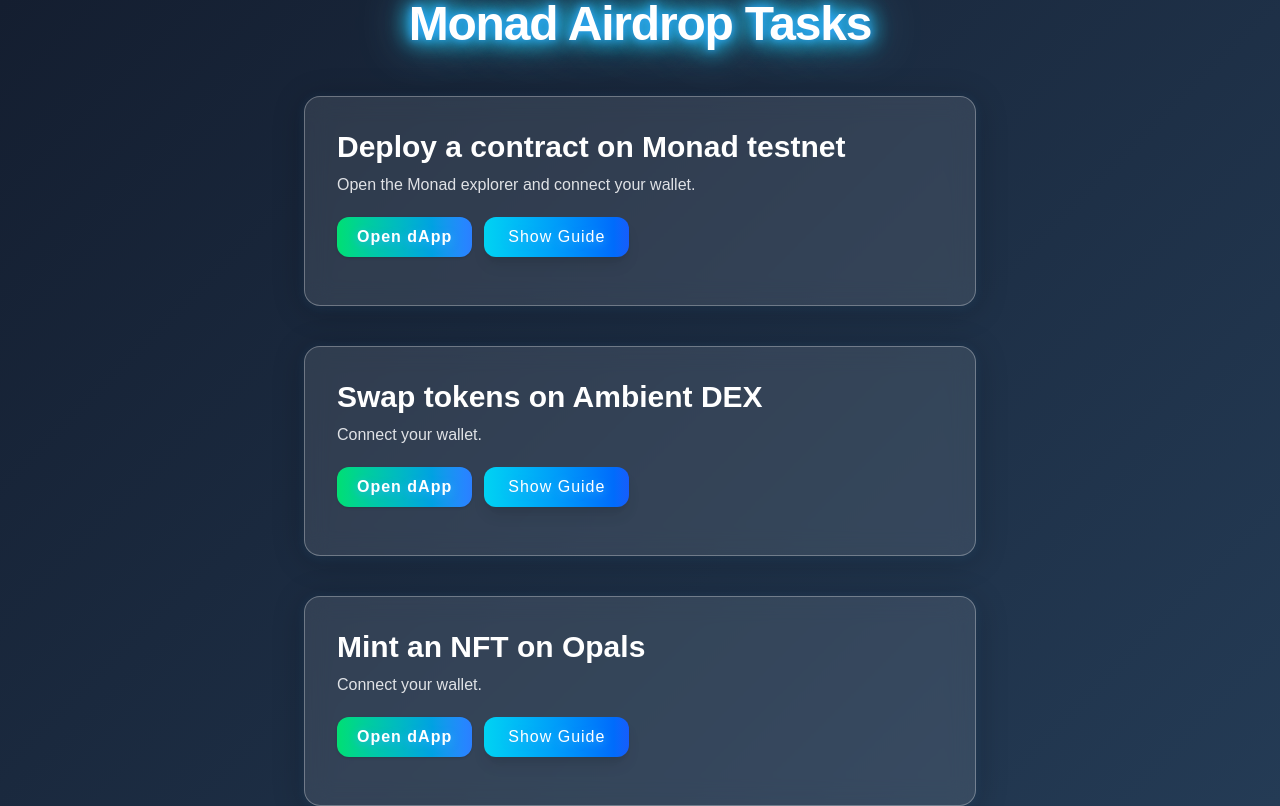
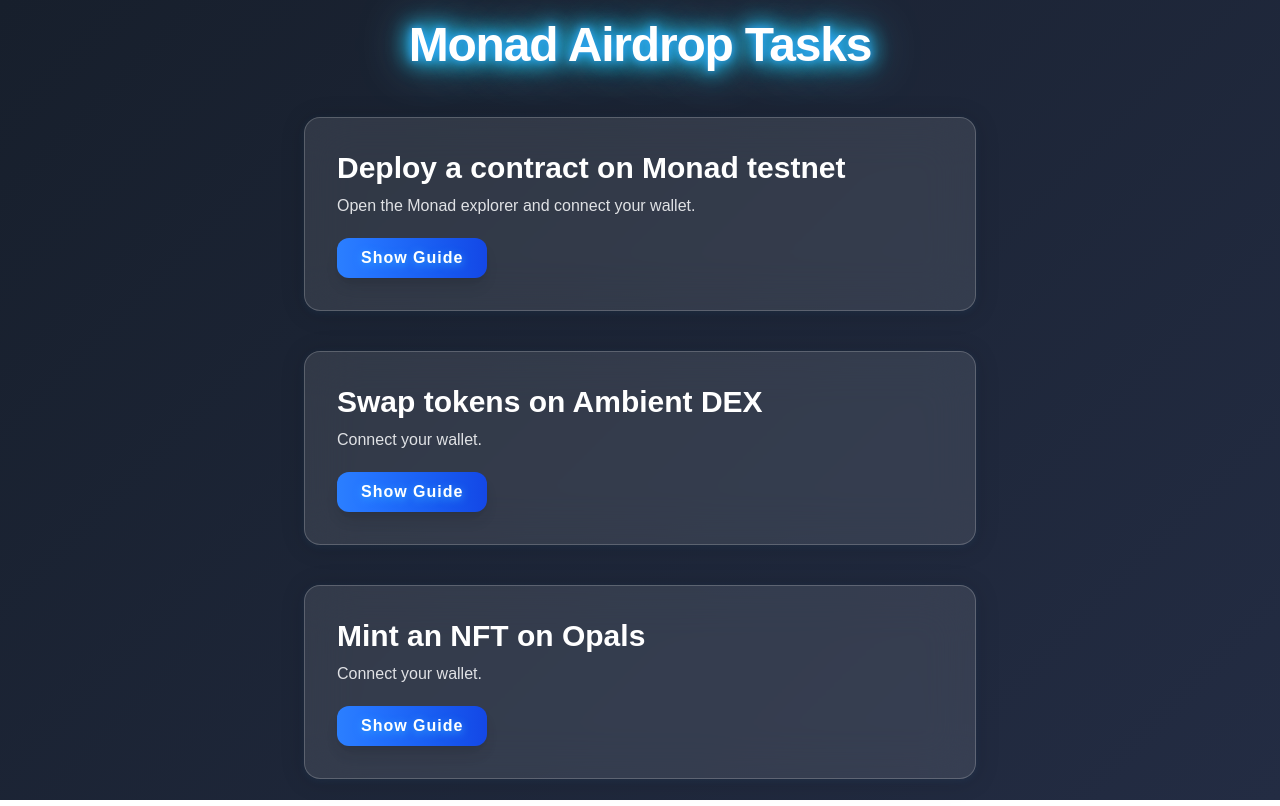
Before and after one commit to Ashishji12321/monad-farm, a Next.js app: page / in a window 1280 px wide. Built offline with nearby package versions, Linux system fonts and the light colour scheme.

Commit message:
Added dApp and guide links for all Monad tasks

```diff
--- a/app/page.js
+++ b/app/page.js
@@ -5,15 +5,38 @@
   {
     title: "Deploy a contract on Monad testnet",
     description: "Open the Monad explorer and connect your wallet.",
-    link: "https://explorer.testnet.monad.xyz/", // Explorer link
     guide: [
       {
-        step: "Go to the Monad testnet faucet and request test tokens.",
-        link: "https://faucet.testnet.monad.xyz/",
+        step: (
+          <>
+            Go to the Monad testnet faucet and request test tokens from{" "}
+            <a
+              href="https://faucet.testnet.monad.xyz/"
+              target="_blank"
+              rel="noopener noreferrer"
+              className="text-blue-500 underline hover:text-pink-600 transition"
+            >
+              Faucet
+            </a>
+            .
+          </>
+        ),
       },
       {
-        step: "Open the Monad explorer and connect your wallet.",
-        link: "https://explorer.testnet.monad.xyz/",
+        step: (
+          <>
+            Open the{" "}
+            <a
+              href="https://explorer.testnet.monad.xyz/"
+              target="_blank"
+              rel="noopener noreferrer"
+              className="text-blue-500 underline hover:text-pink-600 transition"
+            >
+              Monad Explorer
+            </a>{" "}
+            and connect your wallet.
+          </>
+        ),
       },
       {
         step: "Click 'Deploy Contract', paste contract code, and deploy.",
@@ -26,11 +49,22 @@
   {
     title: "Swap tokens on Ambient DEX",
     description: "Connect your wallet.",
-    link: "https://testnet.ambient.exchange/",
     guide: [
       {
-        step: "Go to Ambient DEX (testnet).",
-        link: "https://testnet.ambient.exchange/",
+        step: (
+          <>
+            Go to{" "}
+            <a
+              href="https://testnet.ambient.exchange/"
+              target="_blank"
+              rel="noopener noreferrer"
+              className="text-blue-500 underline hover:text-pink-600 transition"
+            >
+              Ambient
+            </a>{" "}
+            DEX (testnet).
+          </>
+        ),
       },
       {
         step: "Connect your wallet.",
@@ -46,11 +80,22 @@
   {
     title: "Mint an NFT on Opals",
     description: "Connect your wallet.",
-    link: "https://opals.io/",
     guide: [
       {
-        step: "Visit the Opals dApp on Monad testnet.",
-        link: "https://opals.io/",
+        step: (
+          <>
+            Visit the{" "}
+            <a
+              href="https://opals.io/"
+              target="_blank"
+              rel="noopener noreferrer"
+              className="text-blue-500 underline hover:text-pink-600 transition"
+            >
+              Opals
+            </a>{" "}
+            dApp on Monad testnet.
+          </>
+        ),
       },
       {
         step: "Connect your wallet.",
@@ -75,7 +120,7 @@
     <div
       className="min-h-screen flex flex-col items-center justify-center px-2"
       style={{
-        background: "linear-gradient(135deg, #141e30 0%, #243b55 100%)",
+        background: "linear-gradient(135deg, #171f2c 0%, #232c43 100%)",
         animation: "bgMove 12s ease-in-out infinite alternate",
       }}
     >
@@ -93,9 +138,9 @@
               0 0 48px #6cf;
           }
           .glassmorph {
-            backdrop-filter: blur(16px) saturate(120%);
-            background: rgba(255,255,255,0.32) !important;
-            border: 1px solid rgba(255,255,255,0.18);
+            backdrop-filter: blur(18px) saturate(120%);
+            background: rgba(255,255,255,0.22) !important;
+            border: 1px solid rgba(255,255,255,0.14);
           }
         `}
       </style>
@@ -106,31 +151,19 @@
         {tasks.map((task, idx) => (
           <li
             key={idx}
-            className="bg-white/10 border border-white/30 rounded-2xl p-8 shadow-xl backdrop-blur-md hover:scale-[1.03] transition-all duration-300 group"
+            className="bg-white/10 border border-white/20 rounded-2xl p-8 shadow-2xl backdrop-blur-xl hover:scale-[1.01] transition-all duration-300 group"
             style={{
               boxShadow:
-                "0 4px 32px 0 rgba(0,0,0,0.24), 0 1.5px 12px 0 rgba(85,180,255,0.13)",
+                "0 2px 24px 0 rgba(0,0,0,0.16), 0 1.5px 8px 0 rgba(85,180,255,0.09)",
             }}
           >
-            <h2 className="text-2xl md:text-3xl font-semibold text-white mb-2 group-hover:text-cyan-300 transition">
+            <h2 className="text-2xl md:text-3xl font-bold text-white mb-2 group-hover:text-cyan-200 transition">
               {task.title}
             </h2>
             <p className="mb-5 text-gray-100 opacity-90">{task.description}</p>
-            <a
-              href={task.link}
-              target="_blank"
-              rel="noopener noreferrer"
-              className="inline-block mb-4 px-5 py-2 bg-gradient-to-r from-green-400 to-blue-500 text-white font-semibold rounded-xl shadow hover:from-pink-400 hover:to-purple-700 transition-all mr-3"
-              style={{
-                textShadow: "0 2px 8px #3af",
-                letterSpacing: "1px",
-              }}
-            >
-              Open dApp
-            </a>
             <button
               onClick={() => setOpenGuide(openGuide === task.title ? null : task.title)}
-              className="px-6 py-2 bg-gradient-to-r from-cyan-400 to-blue-600 text-white font-medium rounded-xl shadow-lg hover:from-pink-400 hover:to-purple-700 transition-all focus:outline-none focus:ring-4 focus:ring-cyan-200 active:scale-95"
+              className="px-6 py-2 bg-gradient-to-r from-blue-500 to-blue-700 text-white font-semibold rounded-xl shadow-lg hover:from-pink-400 hover:to-purple-700 transition-all focus:outline-none focus:ring-4 focus:ring-cyan-200 active:scale-95"
               style={{
                 textShadow: "0 2px 8px #3af",
                 letterSpacing: "1px",
@@ -139,22 +172,10 @@
               {openGuide === task.title ? "Hide Guide" : "Show Guide"}
             </button>
             {openGuide === task.title && (
-              <ol className="mt-6 bg-white/70 rounded-xl p-4 text-gray-800 shadow-inner glassmorph">
-                {task.guide.map((step, i) => (
+              <ol className="mt-6 bg-white/85 rounded-xl p-4 text-gray-900 shadow-inner glassmorph">
+                {task.guide.map((stepObj, i) => (
                   <li key={i} className="mb-2 text-lg">
-                    {i + 1}.{" "}
-                    {step.link ? (
-                      <a
-                        href={step.link}
-                        target="_blank"
-                        rel="noopener noreferrer"
-                        className="text-blue-700 underline hover:text-pink-600 transition-all"
-                      >
-                        {step.step}
-                      </a>
-                    ) : (
-                      step.step
-                    )}
+                    {i + 1}. {stepObj.step}
                   </li>
                 ))}
               </ol>
```
